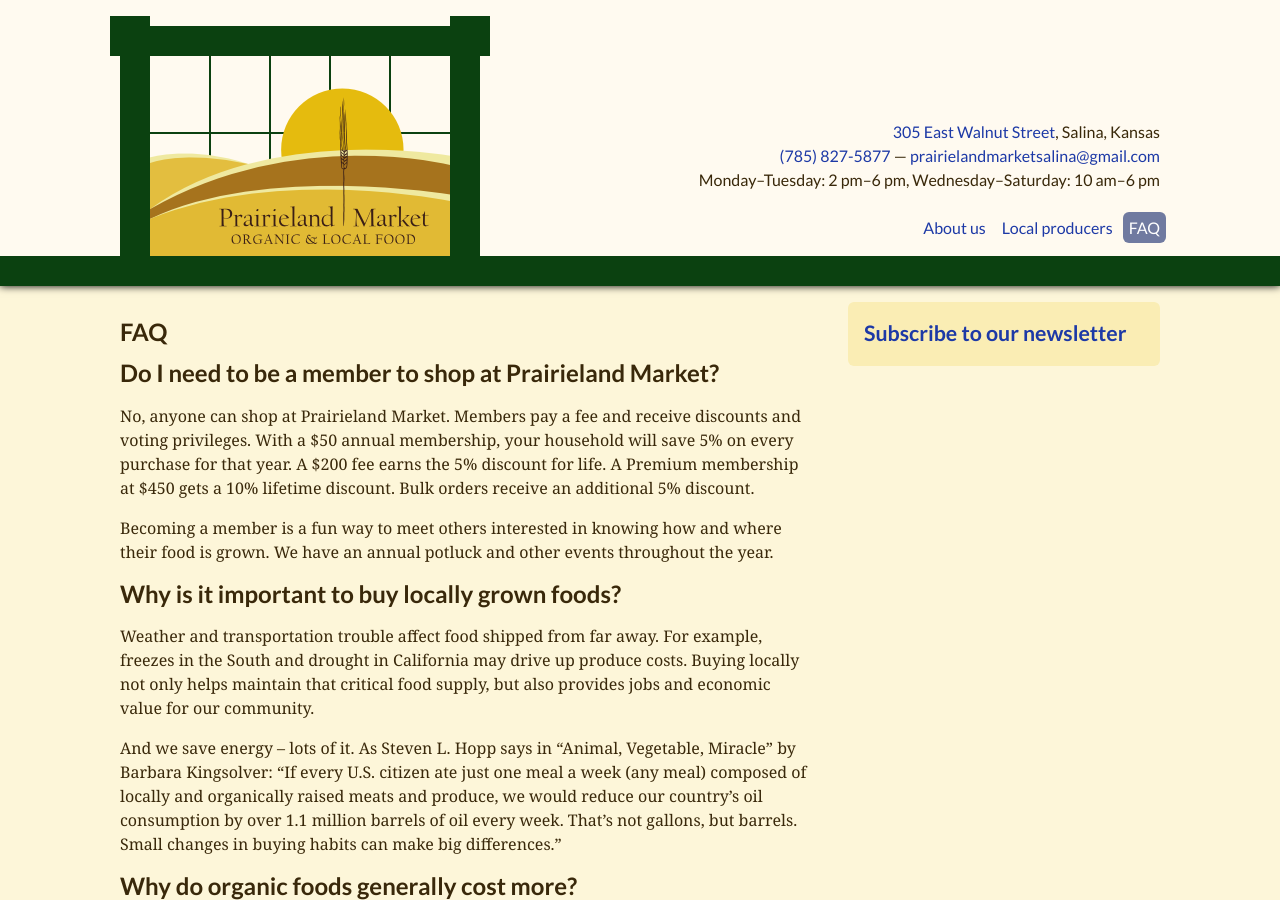
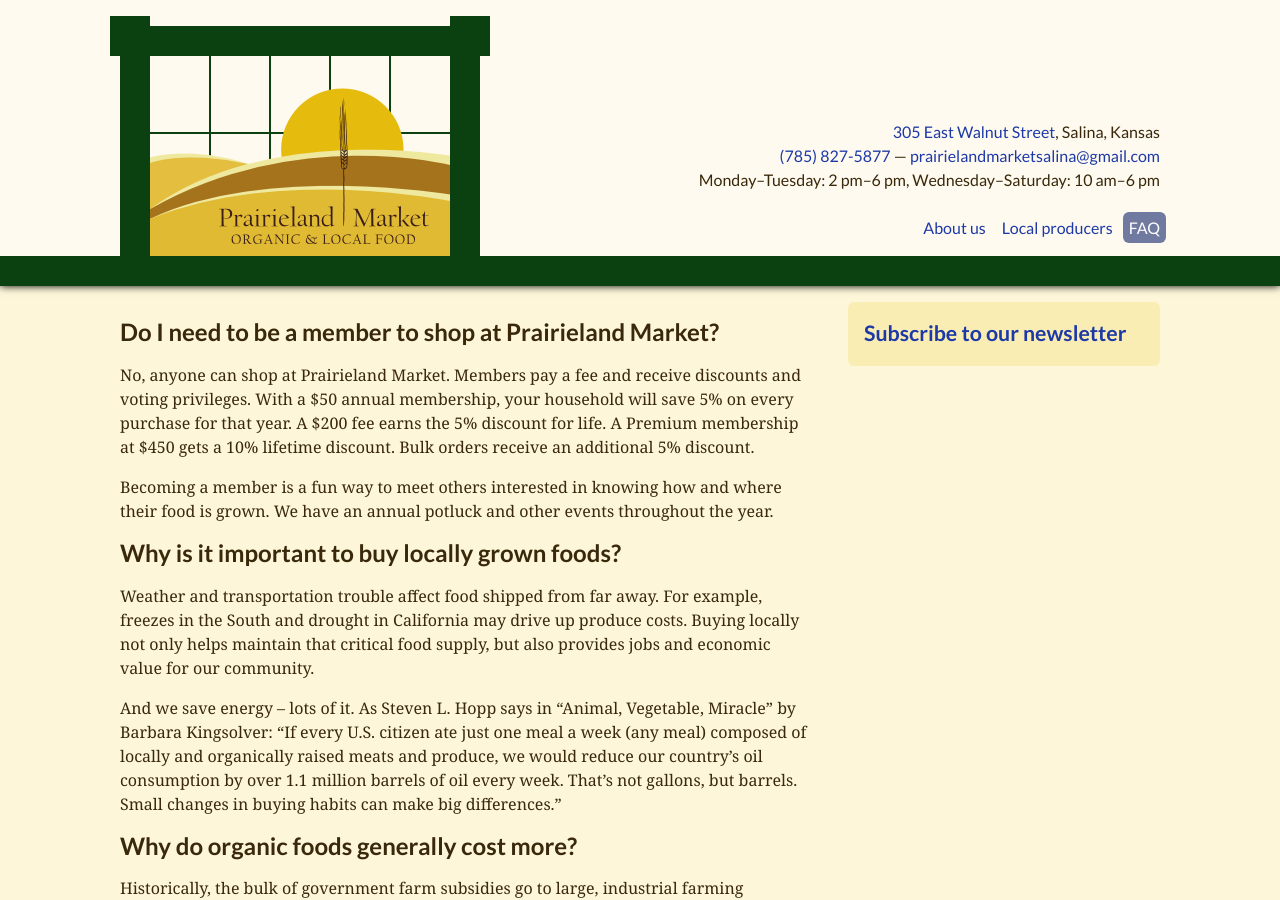
Before and after one commit to prairielandmarket/prairielandmarket.github.io, a Jekyll site: the page built from faq.md, in a window 1280 px wide and 900 px high. Built offline with Jekyll 4.4.1, drawn with Linux system fonts in a browser that asks for light colours; nearby versions of some CDN libraries; Markdown is read by kramdown in place of the engine named in the settings.

Commit message:
Remove heading from FAQ

```diff
--- a/faq.md
+++ b/faq.md
@@ -4,8 +4,6 @@ layout: default
 title: FAQ
 published: true
 ---
-
-# FAQ
 
 ## Do I need to be a member to shop at Prairieland Market?
 No, anyone can shop at Prairieland Market.  Members pay a fee and receive discounts and voting privileges.  With a $50 annual membership, your household will save 5% on every purchase for that year.  A $200 fee earns the 5% discount for life.    A Premium membership at $450 gets a 10% lifetime discount.  Bulk orders receive an additional 5% discount.
```
